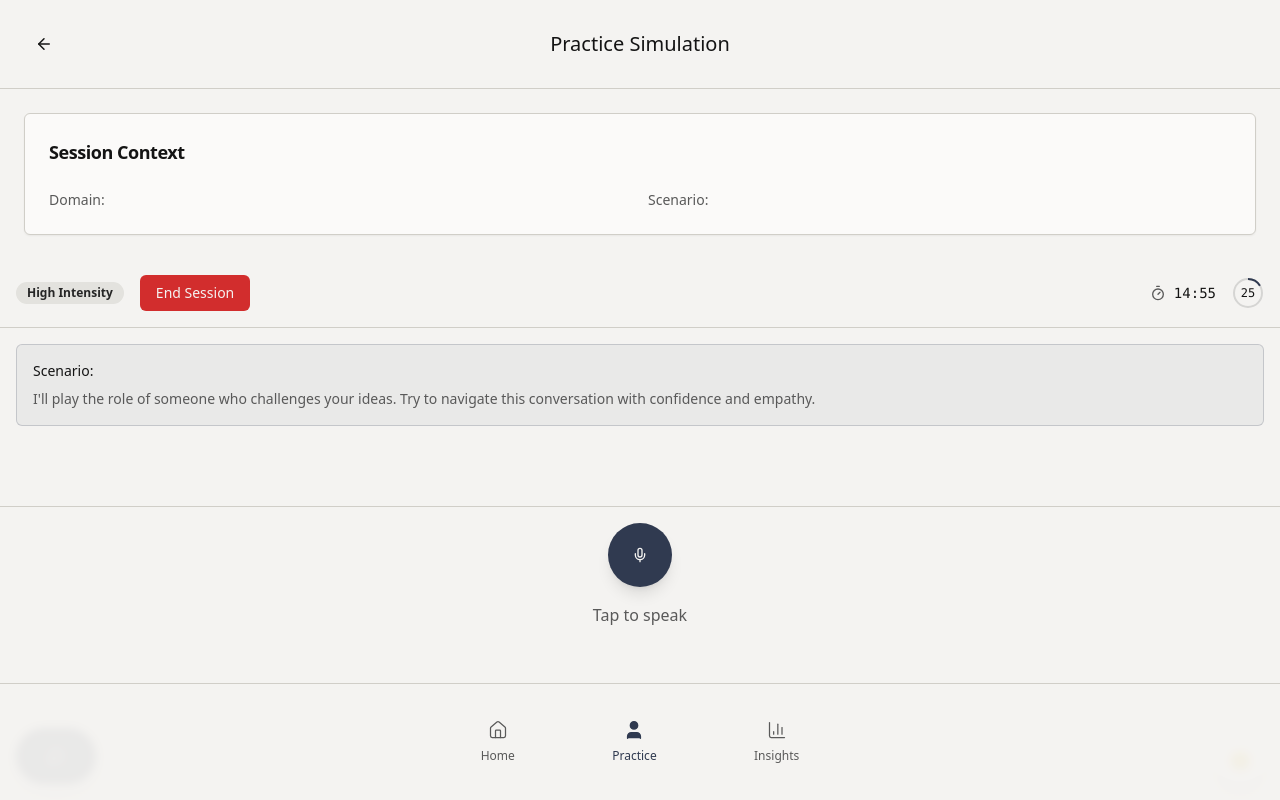
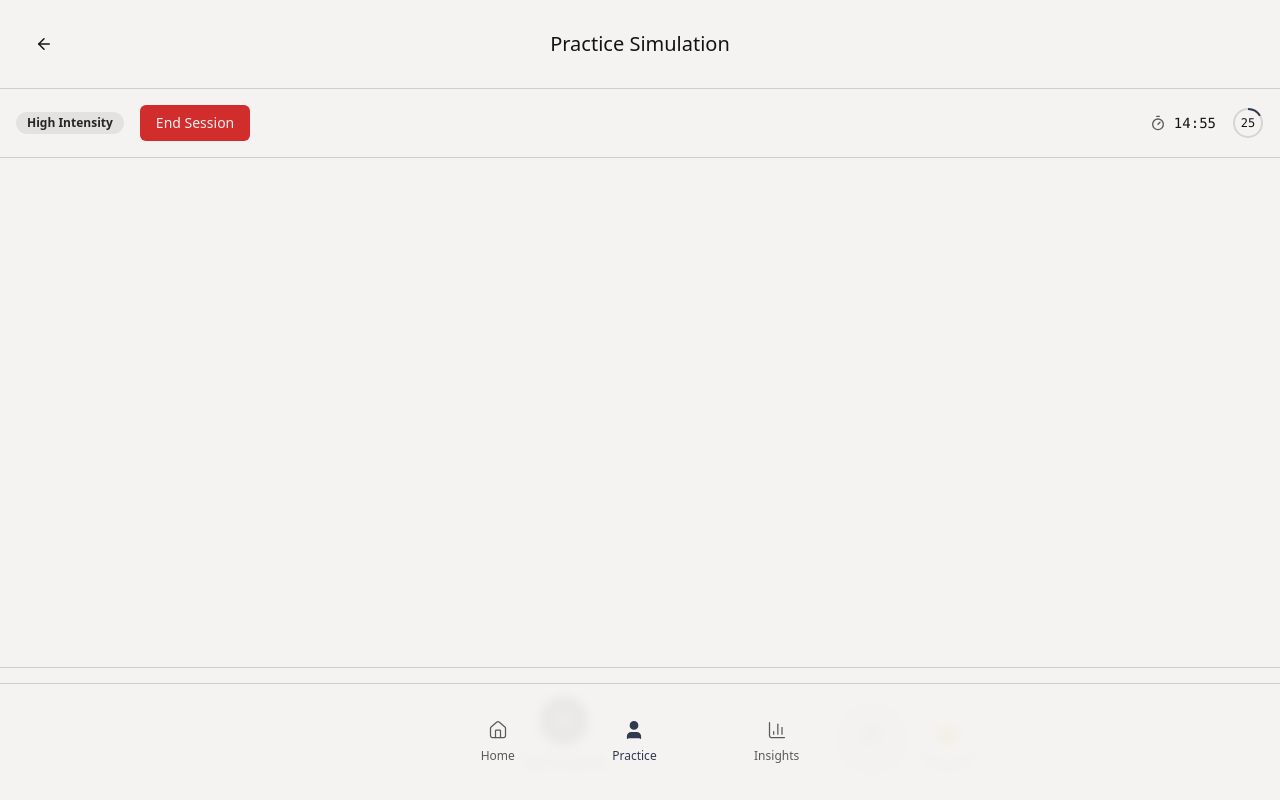
Before and after one commit to Shukrita-Puri/MindModule_SeniorLeader_B2C_Final, a React (Vite) app: page /simulation in a window 1280 px wide. Built offline with nearby package versions, Linux system fonts and the light colour scheme.

Commit message:
Remove scenario box and adjust icons
Remove scenario box, reposition AI avatar, and add text option.

```diff
--- a/src/components/VoiceFirstSimulation.tsx
+++ b/src/components/VoiceFirstSimulation.tsx
@@ -234,12 +234,7 @@ const VoiceFirstSimulation = ({
       </div>
 
       {/* Messages Area */}
-      <div className="flex-1 overflow-y-auto p-4 space-y-4 pb-20">
-        {/* Initial scenario */}
-        <div className="bg-primary/5 p-4 rounded-lg border border-primary/20">
-          <p className="text-sm text-foreground font-medium mb-2">Scenario:</p>
-          <p className="text-sm text-muted-foreground">{scenarioContext}</p>
-        </div>
+      <div className="flex-1 overflow-y-auto p-4 space-y-4 pb-32">
 
         {/* Messages */}
         {messages.map((message) => (
@@ -280,29 +275,80 @@ const VoiceFirstSimulation = ({
         )}
       </div>
 
-      {/* Switch Mode FAB - Bottom Left Thumb Zone */}
-      <div className="fixed bottom-4 left-4 z-40">
+      {/* Bottom Controls Bar */}
+      <div className="absolute bottom-0 left-0 right-0 bg-background border-t border-border p-4">
+        <div className="flex items-center gap-4 max-w-2xl mx-auto">
+          {/* Text Input Area */}
+          <div className="flex-1">
+            {!isVoiceMode ? (
+              <div className="flex gap-2">
+                <input
+                  type="text"
+                  value={currentMessage}
+                  onChange={(e) => setCurrentMessage(e.target.value)}
+                  onKeyDown={(e) => {
+                    if (e.key === 'Enter' && !e.shiftKey) {
+                      e.preventDefault();
+                      handleSendMessage(currentMessage);
+                    }
+                  }}
+                  placeholder="Type your response..."
+                  className="flex-1 px-4 py-3 border border-border rounded-lg focus:outline-none focus:ring-2 focus:ring-primary bg-background text-foreground"
+                />
+                <Button
+                  onClick={() => handleSendMessage(currentMessage)}
+                  disabled={!currentMessage.trim()}
+                  size="sm"
+                  className="px-4 py-3"
+                >
+                  Send
+                </Button>
+              </div>
+            ) : (
+              <div className="text-center text-muted-foreground py-3">
+                <Button
+                  onClick={startListening}
+                  disabled={isListening}
+                  className={cn(
+                    "min-w-[48px] min-h-[48px] w-12 h-12 rounded-full transition-all duration-300 shadow-lg",
+                    isListening
+                      ? "bg-red-500 hover:bg-red-600 scale-110 animate-pulse"
+                      : "bg-primary hover:bg-primary/90 hover:scale-105 active:scale-95"
+                  )}
+                >
+                  {isListening ? (
+                    <div className="w-3 h-3 bg-white rounded-full animate-pulse"></div>
+                  ) : (
+                    <Mic size={20} />
+                  )}
+                </Button>
+                <p className="text-sm mt-2">
+                  {isListening ? "Listening..." : "Tap to speak"}
+                </p>
+              </div>
+            )}
+          </div>
+
+          {/* Voice Mode Toggle */}
           <Button
             onClick={toggleVoiceMode}
             variant="secondary"
             size="lg"
-          className="min-w-[56px] min-h-[56px] rounded-full shadow-lg hover:scale-105 active:scale-95 transition-all duration-200 bg-primary text-primary-foreground hover:bg-primary/90"
+            className="w-14 h-14 rounded-full shadow-lg hover:scale-105 active:scale-95 transition-all duration-200"
           >
             {isVoiceMode ? (
-            <MessageCircle size={24} />
+              <MessageCircle size={24} className="text-primary" />
             ) : (
-            <Mic size={24} />
+              <Mic size={24} className="text-primary" />
             )}
           </Button>
-      </div>
 
-      {/* AI Avatar with Emotion - Bottom Right */}
-      <div className="fixed bottom-4 right-4 z-40">
+          {/* AI Avatar with Emotion */}
           <div className="relative">
             <Button
               onClick={() => setShowEmotionBreakdown(!showEmotionBreakdown)}
               className={cn(
-              "w-12 h-12 rounded-full text-lg shadow-lg transition-all duration-300",
+                "w-14 h-14 rounded-full text-lg shadow-lg transition-all duration-300",
                 emotionColors[aiEmotion]
               )}
             >
@@ -310,7 +356,7 @@ const VoiceFirstSimulation = ({
             </Button>
 
             {showEmotionBreakdown && (
-            <Card className="absolute bottom-14 right-0 w-64 animate-fade-in">
+              <Card className="absolute bottom-16 right-0 w-64 animate-fade-in z-50">
                 <CardContent className="p-3">
                   <div className="space-y-2">
                     <div className="flex items-center justify-between">
@@ -337,59 +383,6 @@ const VoiceFirstSimulation = ({
             )}
           </div>
         </div>
-
-      {/* Input Area */}
-      <div className="p-4 border-t border-border pb-safe">
-        {isVoiceMode ? (
-          <div className="flex flex-col items-center space-y-4">
-            <Button
-              onClick={startListening}
-              disabled={isListening}
-              className={cn(
-                "min-w-[64px] min-h-[64px] w-16 h-16 rounded-full transition-all duration-300 shadow-lg",
-                isListening
-                  ? "bg-red-500 hover:bg-red-600 scale-110 animate-pulse"
-                  : "bg-primary hover:bg-primary/90 hover:scale-105 active:scale-95"
-              )}
-            >
-              {isListening ? (
-                <div className="w-4 h-4 bg-white rounded-full animate-pulse"></div>
-              ) : (
-                <Mic size={28} />
-              )}
-            </Button>
-
-            <p className="text-base text-muted-foreground font-medium">
-              {isListening ? "Listening..." : "Tap to speak"}
-            </p>
-          </div>
-        ) : (
-          <div className="space-y-3">
-            <div className="flex items-center gap-3">
-              <input
-                type="text"
-                value={currentMessage}
-                onChange={(e) => setCurrentMessage(e.target.value)}
-                onKeyDown={(e) => {
-                  if (e.key === 'Enter' && !e.shiftKey) {
-                    e.preventDefault();
-                    handleSendMessage(currentMessage);
-                  }
-                }}
-                placeholder="Type your response..."
-                className="flex-1 p-4 border border-border rounded-xl bg-background text-foreground placeholder:text-muted-foreground focus:border-primary focus:outline-none min-h-[48px]"
-              />
-              <Button
-                onClick={() => handleSendMessage(currentMessage)}
-                disabled={!currentMessage.trim()}
-                size="lg"
-                className="min-w-[48px] min-h-[48px] px-6 py-3 rounded-xl hover:scale-105 active:scale-95 transition-all duration-200"
-              >
-                Send
-              </Button>
-            </div>
-          </div>
-        )}
       </div>
     </div>
   );
--- a/src/pages/Simulation.tsx
+++ b/src/pages/Simulation.tsx
@@ -70,16 +70,6 @@ const Simulation = () => {
         <div className="w-10"></div>
       </div>
 
-      {/* Scenario Context Summary */}
-      <div className="p-6 flex-shrink-0">
-        <SessionContextCard
-          scenarioDomain={scenarioDomain}
-          contextType={contextType}
-          scenarioContext={scenarioContext}
-          selectedPersonas={selectedPersonas}
-          customPersonas={customPersonas}
-        />
-      </div>
 
       {/* Voice-First Simulation */}
       <div className="flex-1 relative">
```
Lines whose indentation alone changed are shown as unchanged.
